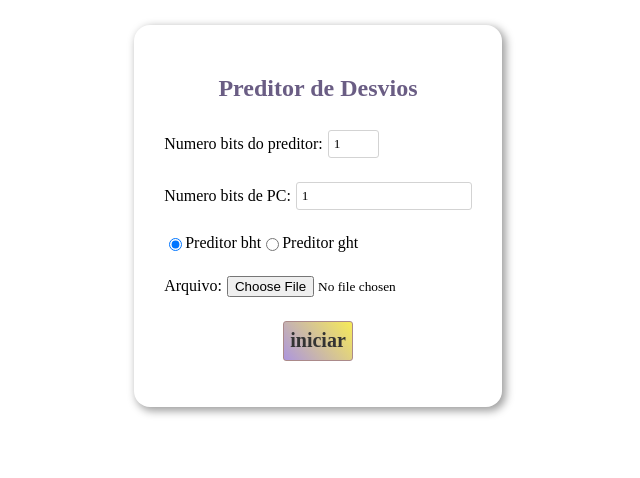
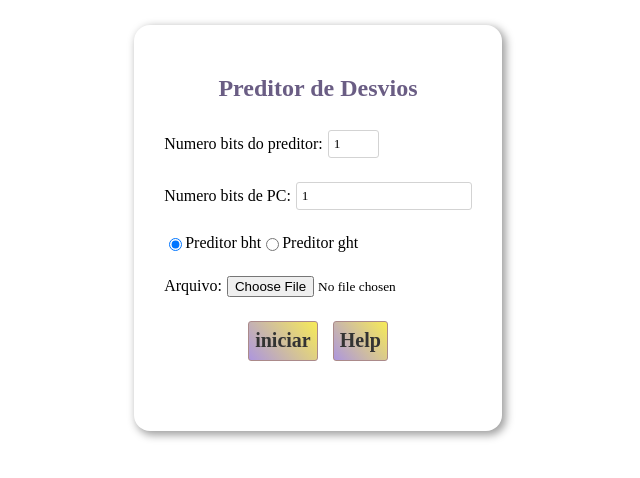
Before and after one commit to ivancarvalhofilho/arquitetura, a plain HTML site: page index.html in a window 1280 px wide. Shown: the whole page, without its empty margins (322-962 px from the left). Drawn offline with nearby package versions, Linux system fonts and the light colour scheme.

Commit message:
help page and style

```diff
--- a/index.css
+++ b/index.css
@@ -7,7 +7,6 @@ body {
 	justify-content: center;
 	align-content: center;
 	width: 100vw;
-	height: 100vh;
 	margin: 0;
 	box-sizing: border-box;
 	padding: 25px;
--- a/index.html
+++ b/index.html
@@ -50,6 +50,9 @@
 
 		<div class="item" style="width: 100%">
 			<button class="botao" onclick="iniciarPreditor()">iniciar</button>
+			<a href="help.html"><button class="botao" style="margin-left: 15px">Help</button></a>
+		</div>
+		<div class="item" style="width: 100%">
 		</div>
 	</div>
 
```
